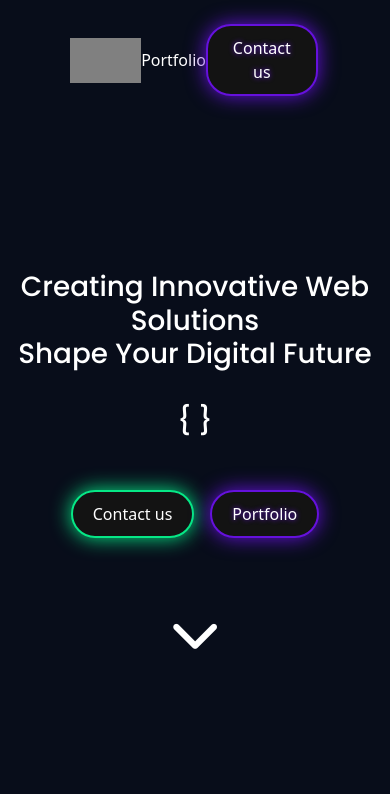
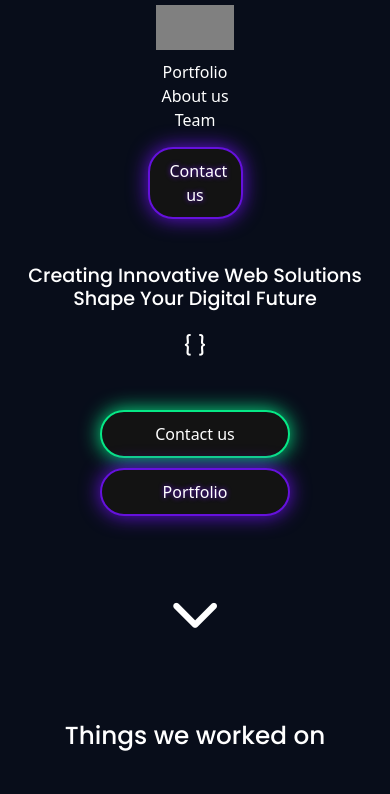
Before and after one commit to TheCodeSommelier/alphaware-website, a plain HTML site: page index.html in a window 390 px wide. Shown: the top 794 px of the page. Drawn offline with nearby package versions, Linux system fonts and the light colour scheme.

Commit message:
Make website responsive

```diff
--- a/index.html
+++ b/index.html
@@ -45,13 +45,13 @@
           <div class="buttons my-3">
             <button
               onclick="scrollToSection('contact')"
-              class="button-primary me-2"
+              class="button-primary"
             >
               Contact us
             </button>
             <button
               onclick="scrollToSection('projects')"
-              class="button-secondary ms-2"
+              class="button-secondary"
             >
               Portfolio
             </button>
@@ -106,7 +106,7 @@
           <form
             action="https://formspree.io/f/mrgnrydj"
             method="POST"
-            class="d-flex flex-column w-50 align-items-center"
+            class="d-flex flex-column align-items-center form-width"
           >
             <div class="d-flex flex-column my-2 w-100">
               <label>
--- a/style.css
+++ b/style.css
@@ -1,4 +1,4 @@
-@import 'utility_classes.css';
+@import "utility_classes.css";
 
 ::selection {
   background: rgba(var(--primary-color), 0.8);
@@ -63,6 +63,10 @@ h2 {
   margin: 50px auto 0;
 }
 
+.buttons .button-secondary {
+  margin-left: 10px;
+}
+
 /* Content styling */
 .content {
   display: flex;
@@ -81,6 +85,10 @@ h2 {
   justify-content: center;
 }
 
+.form-width {
+  width: 80%;
+}
+
 /* Footer */
 .footer {
   padding: 30px;
@@ -92,7 +100,8 @@ h2 {
   text-align: center;
 }
 
-.footer p, .footer div {
+.footer p,
+.footer div {
   display: flex;
 }
 
@@ -100,7 +109,8 @@ h2 {
   align-items: center;
 }
 
-.fa-phone, .fa-envelope {
+.fa-phone,
+.fa-envelope {
   color: rgba(var(--primary-color), 1);
   display: flex;
   align-items: center;
@@ -140,6 +150,171 @@ h2 {
   }
   to {
     opacity: 1;
-      transform: scale(1);
-    }
+    transform: scale(1);
   }
+}
+
+/* Media Queries for Responsiveness */
+@media (max-width: 1200px) {
+  #banner h1 {
+    font-size: 2rem;
+  }
+
+  .buttons .button-secondary {
+    margin: 10px 0;
+  }
+}
+
+@media (max-width: 992px) {
+  #navbar {
+    flex-direction: column;
+    height: auto;
+    padding: 20px;
+  }
+
+  .menu {
+    width: 80%;
+    justify-content: space-between;
+    margin: 10px 0;
+  }
+
+  .cta {
+    width: 50%;
+    justify-content: center;
+  }
+
+  #banner {
+    height: 600px;
+  }
+
+  #banner h1 {
+    font-size: 1.8rem;
+  }
+
+  .content {
+    padding: 0 20px;
+  }
+
+  .buttons {
+    flex-direction: column;
+  }
+
+  .buttons .button-secondary {
+    margin: 10px 0;
+  }
+
+  .button-primary,
+  .button-secondary {
+    width: 100%;
+    margin: 5px 0;
+  }
+}
+
+@media (max-width: 768px) {
+  #navbar {
+    padding: 10px;
+  }
+
+  .menu {
+    flex-direction: column;
+    align-items: center;
+    width: 100%;
+  }
+
+  .cta {
+    width: 25%;
+    justify-content: center;
+  }
+
+  #banner {
+    height: 500px;
+  }
+
+  #banner h1 {
+    font-size: 1.5rem;
+  }
+
+  .content h1 {
+    font-size: 1.5rem;
+  }
+
+  .content {
+    padding: 0 10px;
+  }
+
+  .buttons {
+    flex-direction: column;
+  }
+
+  .button-primary,
+  .button-secondary {
+    width: 100%;
+    margin: 5px 0;
+  }
+}
+
+@media (max-width: 576px) {
+  section {
+    padding: 25px;
+  }
+
+  #navbar {
+    padding: 5px;
+  }
+
+  .menu {
+    flex-direction: column;
+    align-items: center;
+    width: 100%;
+  }
+
+  .cta {
+    width: 25%;
+    justify-content: center;
+    margin-bottom: 30px;
+  }
+
+  #banner {
+    height: 400px;
+  }
+
+  #banner h1 {
+    font-size: 1.2rem;
+  }
+
+  .content h1 {
+    font-size: 1.2rem;
+  }
+
+  .content {
+    padding: 0 5px;
+  }
+
+  #contact {
+    width: 100%;
+  }
+
+  .form-width {
+    width: 100%;
+  }
+
+  .buttons {
+    flex-direction: column;
+  }
+
+  .buttons .button-primary,
+  .buttons .button-secondary {
+    width: 50%;
+    margin: 5px auto;
+  }
+
+  .footer p,
+  .footer div {
+    flex-direction: column;
+    align-items: center;
+  }
+
+  .fa-solid {
+    margin-bottom: 5px;
+  }
+}
```
